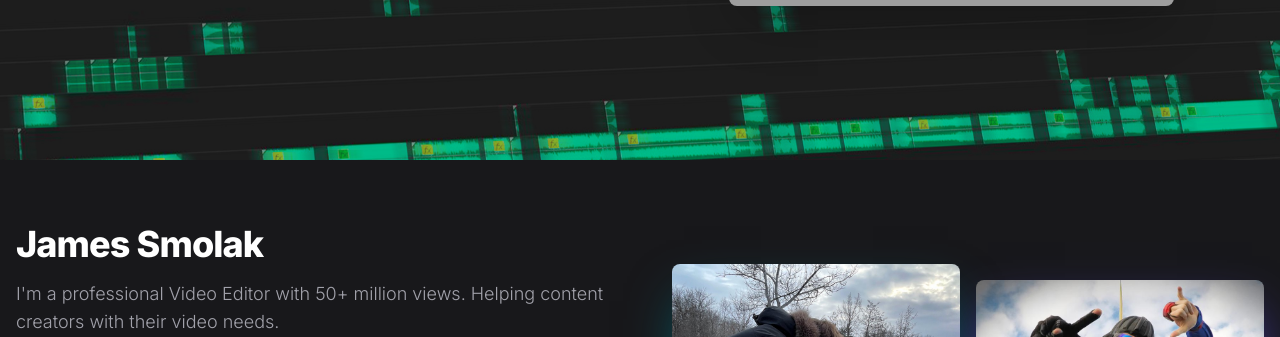
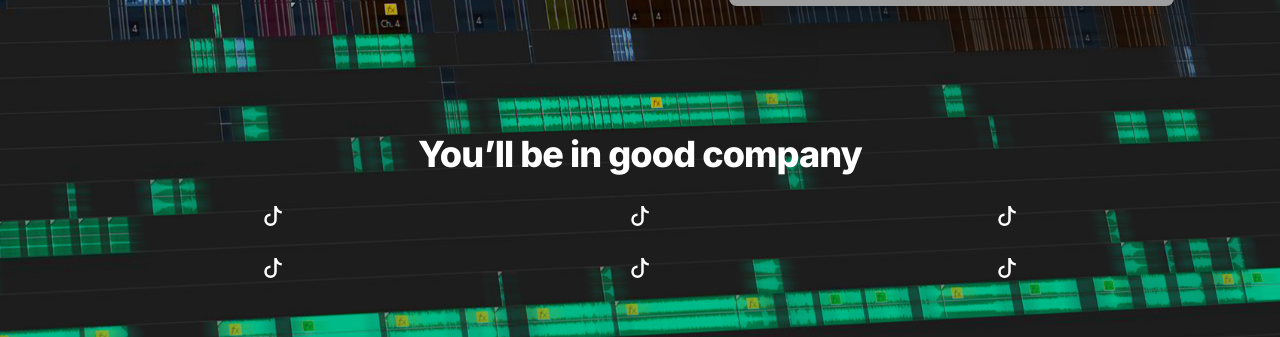
Before and after one commit to LiamCharles2001/Visionary-Studios-Media, a Next.js app: page / in a window 1280 px wide. Shown: the part 463-800 px from the top of the page. Built offline with nearby package versions, Linux system fonts and the light colour scheme; grey boxes are pictures that could not be loaded.

Commit message:
WIP hero Plugs

```diff
--- a/app/components/HeroSection.tsx
+++ b/app/components/HeroSection.tsx
@@ -9,12 +9,15 @@ export default function Hero() {
         alt="Video Editing Service Logo"
         className="-z-20 brightness-75 object-cover"
         priority
-        placeholder = 'empty'
+        placeholder="empty"
       />
       <div className="grid max-w-screen-xl px-4 py-8 mx-auto lg:gap-8 xl:gap-0 lg:py-16 lg:grid-cols-12">
         <div className="mr-auto place-self-center lg:col-span-7">
           <h1 className="max-w-2xl mb-4 text-4xl font-extrabold tracking-tight leading-none md:text-5xl xl:text-6xl text-zinc-100">
-            <div className="underline decoration-primary-400">Video Editing </div>for Content Creators
+            <div className="underline decoration-primary-400">
+              Video Editing{" "}
+            </div>
+            for Content Creators
           </h1>
           <p className="max-w-2xl mb-6 font-light lg:mb-8 md:text-lg lg:text-xl text-zinc-200">
             Get your videos Professionally Edited in Your Personal Style
@@ -49,6 +52,73 @@ export default function Hero() {
         </div>
       </div>
 
+      <div className="py-8 lg:py-16 mx-auto max-w-screen-xl px-4">
+        <h2 className="mb-8 lg:mb-16 text-3xl font-extrabold tracking-tight leading-tight text-center text-gray-900 dark:text-white md:text-4xl">
+          You’ll be in good company
+        </h2>
+        <div className="grid grid-cols-2 gap-8 text-gray-500 sm:gap-12 md:grid-cols-3 lg:grid-cols-6 dark:text-gray-400">
+          <a href="#" className="flex justify-center items-center">
+            <svg
+              className="w-5 h-5 text-primary-600 lg:w-6 lg:h-6 dark:text-white"
+              fill="currentColor"
+              viewBox="0 0 16 16"
+              xmlns="http://www.w3.org/2000/svg"
+            >
+              <path d="M9 0h1.98c.144.715.54 1.617 1.235 2.512C12.895 3.389 13.797 4 15 4v2c-1.753 0-3.07-.814-4-1.829V11a5 5 0 1 1-5-5v2a3 3 0 1 0 3 3z" />
+            </svg>
+          </a>
+          <a href="#" className="flex justify-center items-center">
+            <svg
+              className="w-5 h-5 text-primary-600 lg:w-6 lg:h-6 dark:text-white"
+              fill="currentColor"
+              viewBox="0 0 16 16"
+              xmlns="http://www.w3.org/2000/svg"
+            >
+              <path d="M9 0h1.98c.144.715.54 1.617 1.235 2.512C12.895 3.389 13.797 4 15 4v2c-1.753 0-3.07-.814-4-1.829V11a5 5 0 1 1-5-5v2a3 3 0 1 0 3 3z" />
+            </svg>
+          </a>
+          <a href="#" className="flex justify-center items-center">
+            <svg
+              className="w-5 h-5 text-primary-600 lg:w-6 lg:h-6 dark:text-white"
+              fill="currentColor"
+              viewBox="0 0 16 16"
+              xmlns="http://www.w3.org/2000/svg"
+            >
+              <path d="M9 0h1.98c.144.715.54 1.617 1.235 2.512C12.895 3.389 13.797 4 15 4v2c-1.753 0-3.07-.814-4-1.829V11a5 5 0 1 1-5-5v2a3 3 0 1 0 3 3z" />
+            </svg>
+          </a>
+          <a href="#" className="flex justify-center items-center">
+            <svg
+              className="w-5 h-5 text-primary-600 lg:w-6 lg:h-6 dark:text-white"
+              fill="currentColor"
+              viewBox="0 0 16 16"
+              xmlns="http://www.w3.org/2000/svg"
+            >
+              <path d="M9 0h1.98c.144.715.54 1.617 1.235 2.512C12.895 3.389 13.797 4 15 4v2c-1.753 0-3.07-.814-4-1.829V11a5 5 0 1 1-5-5v2a3 3 0 1 0 3 3z" />
+            </svg>
+          </a>
+          <a href="#" className="flex justify-center items-center">
+            <svg
+              className="w-5 h-5 text-primary-600 lg:w-6 lg:h-6 dark:text-white"
+              fill="currentColor"
+              viewBox="0 0 16 16"
+              xmlns="http://www.w3.org/2000/svg"
+            >
+              <path d="M9 0h1.98c.144.715.54 1.617 1.235 2.512C12.895 3.389 13.797 4 15 4v2c-1.753 0-3.07-.814-4-1.829V11a5 5 0 1 1-5-5v2a3 3 0 1 0 3 3z" />
+            </svg>
+          </a>
+          <a href="#" className="flex justify-center items-center">
+            <svg
+              className="w-5 h-5 text-primary-600 lg:w-6 lg:h-6 dark:text-white"
+              fill="currentColor"
+              viewBox="0 0 16 16"
+              xmlns="http://www.w3.org/2000/svg"
+            >
+              <path d="M9 0h1.98c.144.715.54 1.617 1.235 2.512C12.895 3.389 13.797 4 15 4v2c-1.753 0-3.07-.814-4-1.829V11a5 5 0 1 1-5-5v2a3 3 0 1 0 3 3z" />
+            </svg>
+          </a>
+        </div>
+      </div>
     </section>
   );
 }
```
Also changed, not shown: notes/Notes.txt.
